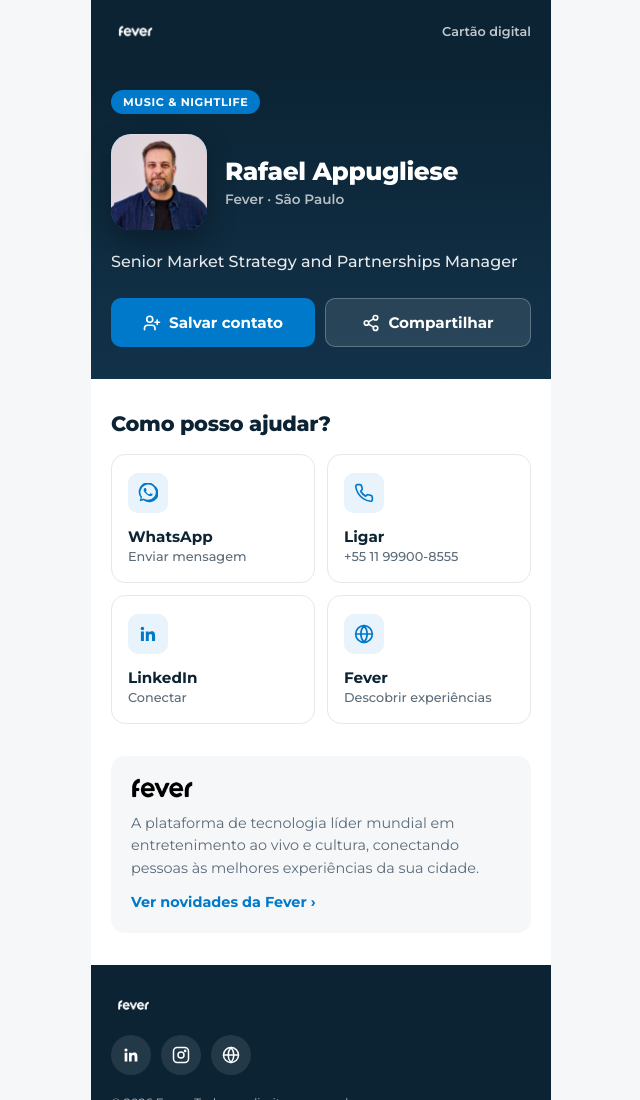
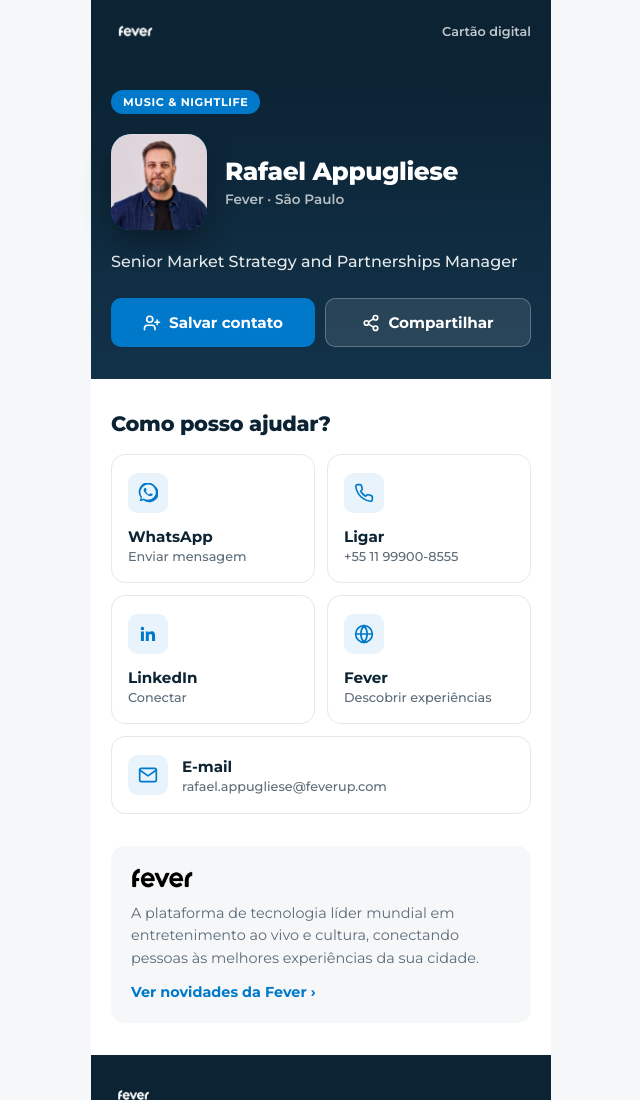
Before and after one commit to paulohartmann-eng/Fever-Rafael_Appugliese, a plain HTML site: page index.html in a window 1280 px wide. Shown: the top 1100 px of the page, without its empty margins (319-959 px from the left). Drawn offline with Linux system fonts and the light colour scheme.

Commit message:
Update index.html

```diff
--- a/index.html
+++ b/index.html
@@ -179,6 +179,7 @@
       display: flex;
       align-items: center;
       justify-content: center;
+      flex-shrink: 0;
     }
     .tile .icone svg { width: 20px; height: 20px; }
     .tile strong { font-size: 0.95rem; font-weight: 700; display: block; }
@@ -189,6 +190,12 @@
       color: var(--texto-2);
       font-weight: 500;
     }
+    .tile.largo {
+      grid-column: 1 / -1;
+      flex-direction: row;
+      align-items: center;
+    }
+    .tile.largo small { word-break: break-all; }
 
     /* Bloco sobre a Fever */
     .sobre {
@@ -312,6 +319,13 @@
           </span>
           <span><strong>Fever</strong><small>Descobrir experiências</small></span>
         </a>
+
+        <a class="tile largo" href="mailto:rafael.appugliese@feverup.com">
+          <span class="icone">
+            <svg viewBox="0 0 24 24" fill="none" stroke="currentColor" stroke-width="2" stroke-linecap="round" stroke-linejoin="round"><rect x="2" y="4" width="20" height="16" rx="2"/><path d="m22 6-10 7L2 6"/></svg>
+          </span>
+          <span><strong>E-mail</strong><small>rafael.appugliese@feverup.com</small></span>
+        </a>
       </div>
     </section>
 
@@ -347,6 +361,7 @@
       "ORG:Fever",
       "TITLE:Music & Nightlife Senior Market Strategy and Partnerships Manager",
       "TEL;TYPE=CELL,VOICE:+5511999008555",
+      "EMAIL;TYPE=WORK:rafael.appugliese@feverup.com",
       "URL:https://www.linkedin.com/in/appugliese/",
       "END:VCARD"
     ].join("\r\n");
```
